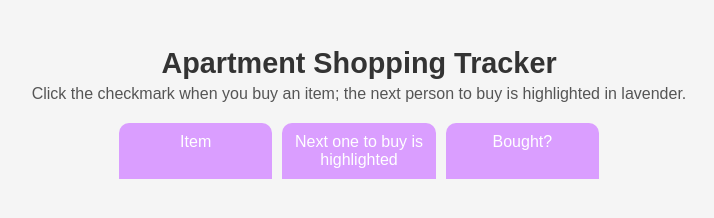
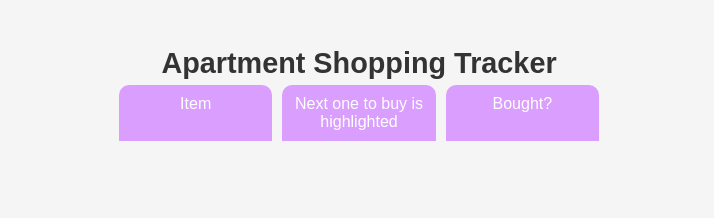
Before and after one commit to Sk8terb0i/apartment_buying, a plain HTML site: page index.html in a window 1280 px wide. Shown: the whole page, without its empty margins (281-995 px from the left). Drawn offline with Linux system fonts and the light colour scheme; no server answers.

Commit message:
Update index.html

```diff
--- a/index.html
+++ b/index.html
@@ -129,7 +129,6 @@
 </head>
 <body>
 <h1>Apartment Shopping Tracker</h1>
-<div class="subtitle">Click the checkmark when you buy an item; the next person to buy is highlighted in lavender.</div>
 
 <div id="celebration">
   <span>🐴 Hooray! Item Bought! 🐴</span>
```
